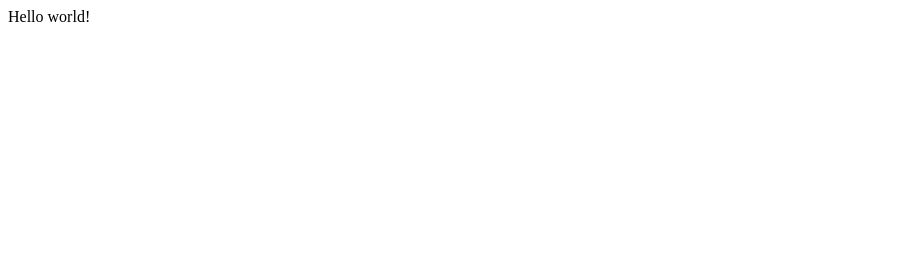
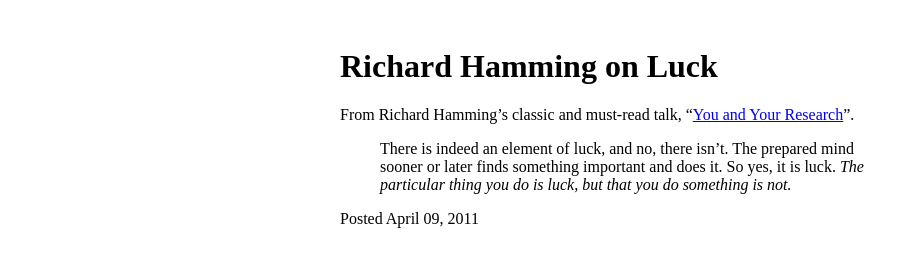
Before and after one commit to vprasanth/gatsby-practice-css-modules, a Gatsby site: page / in a window 1280 px wide. Shown: the whole page, without its empty margins (0-919 px from the left). Built offline with nearby package versions, Linux system fonts and the light colour scheme; Gatsby itself is replaced by a stand-in of ours.

Commit message:
Center conent

```diff
--- a/src/pages/index.js
+++ b/src/pages/index.js
@@ -1,3 +1,28 @@
-import React from "react"
+import React from 'react';
 
-export default () => <div>Hello world!</div>
+export default () => (
+  <div>
+    <div style={{ margin: '3rem auto', maxWidth: 600 }}>
+      <h1>Richard Hamming on Luck</h1>
+      <div>
+        <p>
+          From Richard Hamming’s classic and must-read talk, “<a href="http://www.cs.virginia.edu/~robins/YouAndYourResearch.html">
+            You and Your Research
+          </a>”.
+        </p>
+        <blockquote>
+          <p>
+            There is indeed an element of luck, and no, there isn’t. The prepared
+            mind sooner or later finds something important and does it. So yes, it
+            is luck.{" "}
+            <em>
+              The particular thing you do is luck, but that you do something is
+              not.
+            </em>
+          </p>
+        </blockquote>
+      </div>
+      <p>Posted April 09, 2011</p>
+    </div>
+  </div>
+);
```
